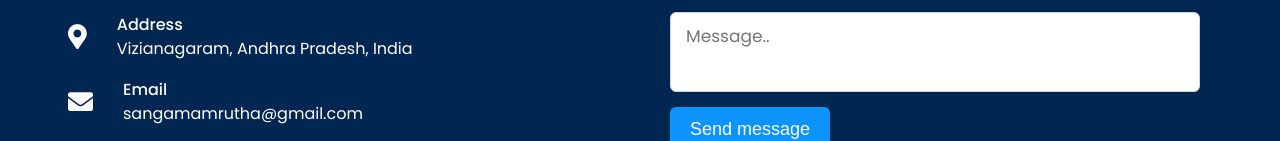
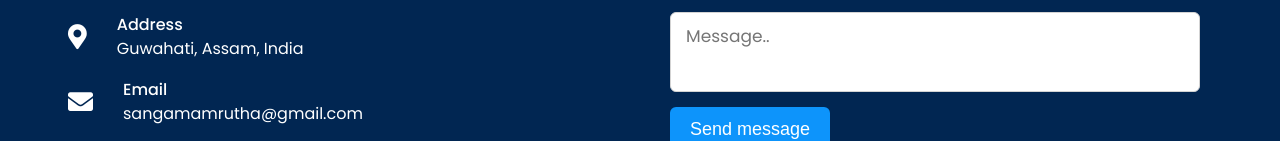
Before and after one commit to sangamamrutha/PaymentGatewayIntegration.github.io, a plain HTML site: page index.html in a window 1280 px wide. Shown: the part 4080-4221 px from the top of the page. Drawn offline with nearby package versions, Linux system fonts and the light colour scheme.

Commit message:
index.html

```diff
--- a/index.html
+++ b/index.html
@@ -137,7 +137,7 @@
                             <i class="fas fa-map-marker-alt"></i>
                             <div class="info">
                                 <div class="head">Address</div>
-                                <div class="sub-title"> Vizianagaram, Andhra Pradesh, India</div>
+                                <div class="sub-title"> Guwahati, Assam, India</div>
                             </div>
                         </div>
                         <div class="row">
```
